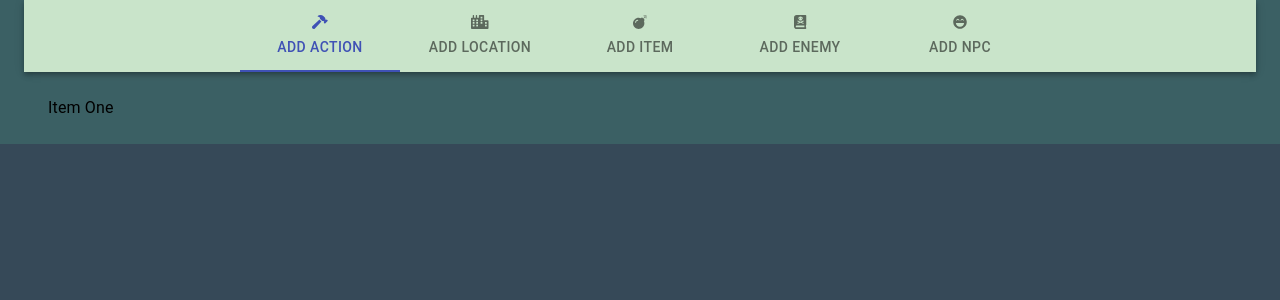
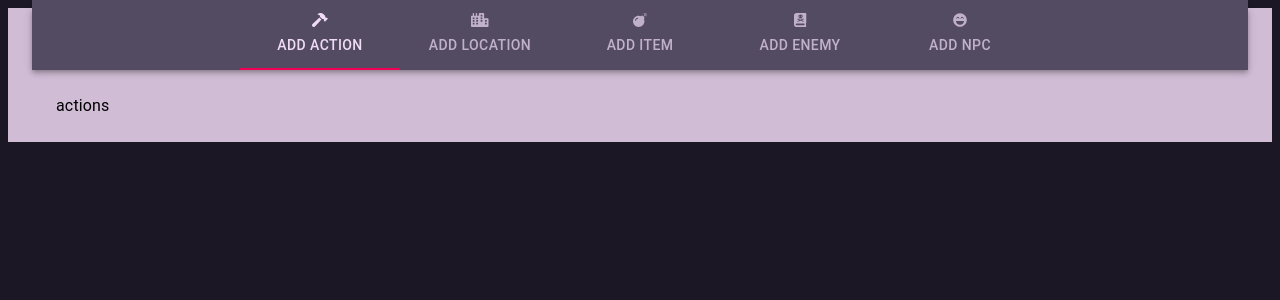
Before and after one commit to thinnkeeper/innkeeper-website, a React (Create React App) app: page / in a window 1280 px wide. Shown: the top 300 px of the page. Built offline with nearby package versions, Linux system fonts and the light colour scheme.

Commit message:
:lipstick: more UI updates

```diff
--- a/src/App.tsx
+++ /dev/null
@@ -1,11 +0,0 @@
-import React from 'react';
-import { Container } from '@material-ui/core';
-import Nav from './Nav';
-
-export default function App() {
-	return (
-		<Container maxWidth="lg" style={{ backgroundColor: '#3B6064' }}>
-			<Nav />
-		</Container>
-	);
-}
--- /dev/null
+++ b/src/components/App.tsx
@@ -0,0 +1,22 @@
+import React from 'react';
+import { createGlobalStyle } from 'styled-components';
+import { Container } from '@material-ui/core';
+import { colors } from '../shared/colors';
+import Nav from './Nav';
+
+const GlobalStyle = createGlobalStyle`
+  body {
+    background-color: ${colors.background};
+  }
+`;
+
+export default function App() {
+	return (
+		<>
+			<GlobalStyle />
+			<Container maxWidth="lg" style={{ backgroundColor: colors.primary }}>
+				<Nav />
+			</Container>
+		</>
+	);
+}
--- a/src/Nav/index.tsx
+++ b/src/components/Nav/index.tsx
@@ -1,5 +1,5 @@
 import React from 'react';
-import { AppBar, Tabs, Tab, Box, Typography } from '@material-ui/core';
+import { AppBar, Tabs, Tab } from '@material-ui/core';
 import { FontAwesomeIcon } from '@fortawesome/react-fontawesome';
 import {
 	faHammer,
@@ -8,25 +8,9 @@ import {
 	faBookDead,
 	faLaughBeam,
 } from '@fortawesome/free-solid-svg-icons';
-
-function TabPanel(props: any) {
-	const { children, value, index, ...other } = props;
-
-	return (
-		<div
-			role="tabpanel"
-			hidden={value !== index}
-			id={`scrollable-force-tabpanel-${index}`}
-			aria-labelledby={`scrollable-force-tab-${index}`}
-			{...other}>
-			{value === index && (
-				<Box p={3}>
-					<Typography>{children}</Typography>
-				</Box>
-			)}
-		</div>
-	);
-}
+import { colors } from '../../shared/colors';
+import TabPanel from '../TabPanel';
+import Page from '../Page';
 
 export default function Nav() {
 	const [value, setValue] = React.useState(0);
@@ -41,10 +25,14 @@ export default function Nav() {
 				<Tabs
 					value={value}
 					onChange={handleChange}
-					indicatorColor="primary"
-					textColor="primary"
+					indicatorColor={'secondary'}
+					textColor={'inherit'}
 					centered
-					style={{ backgroundColor: '#C9E4CA', color: '#364958' }}
+					style={{
+						backgroundColor: colors.tertiary,
+						color: colors.whiteish,
+						marginTop: '-10px',
+					}}
 					aria-label="scrollable force tabs example">
 					<Tab label="Add action" icon={<FontAwesomeIcon icon={faHammer} />} />
 					<Tab label="Add location" icon={<FontAwesomeIcon icon={faCity} />} />
@@ -53,26 +41,20 @@ export default function Nav() {
 					<Tab label="Add NPC" icon={<FontAwesomeIcon icon={faLaughBeam} />} />
 				</Tabs>
 			</AppBar>
-			<TabPanel value={value} index={0}>
-				Item One
+			<TabPanel page={value} index={0}>
+				<Page content={'addActions'} />
 			</TabPanel>
-			<TabPanel value={value} index={1}>
-				Item Two
+			<TabPanel page={value} index={1}>
+				<Page content={'addLocation'} />
 			</TabPanel>
-			<TabPanel value={value} index={2}>
-				Item Three
+			<TabPanel page={value} index={2}>
+				<Page content={'addItem'} />
 			</TabPanel>
-			<TabPanel value={value} index={3}>
-				Item Four
+			<TabPanel page={value} index={3}>
+				<Page content={'addEnemy'} />
 			</TabPanel>
-			<TabPanel value={value} index={4}>
-				Item Five
-			</TabPanel>
-			<TabPanel value={value} index={5}>
-				Item Six
-			</TabPanel>
-			<TabPanel value={value} index={6}>
-				Item Seven
+			<TabPanel page={value} index={4}>
+				<Page content={'addNPC'} />
 			</TabPanel>
 		</>
 	);
--- /dev/null
+++ b/src/components/Page/index.tsx
@@ -0,0 +1,26 @@
+import React from 'react';
+// import { Box, Typography } from '@material-ui/core';
+// import { colors } from '../shared/colors';
+
+const choosePage = (content: string) => {
+	switch (content) {
+		case 'addActions':
+			return 'actions';
+		case 'addLocation':
+			return 'locations';
+		case 'addItem':
+			return 'item';
+		case 'addEnemy':
+			return 'enemy';
+		case 'addNPC':
+			return 'npc';
+		default:
+			return 'home';
+	}
+};
+
+export default function Page(props: any) {
+	const { content } = props;
+
+	return <div>{choosePage(content)}</div>;
+}
--- /dev/null
+++ b/src/components/TabPanel/index.tsx
@@ -0,0 +1,21 @@
+import React from 'react';
+import { Box, Typography } from '@material-ui/core';
+// import { colors } from '../shared/colors';
+
+export default function TabPanel(props: any) {
+	const { children, page, index } = props;
+
+	return (
+		<div
+			role="tabpanel"
+			hidden={page !== index}
+			id={`scrollable-force-tabpanel-${index}`}
+			aria-labelledby={`scrollable-force-tab-${index}`}>
+			{page === index && (
+				<Box p={3}>
+					<Typography>{children}</Typography>
+				</Box>
+			)}
+		</div>
+	);
+}
--- a/src/index.css
+++ /dev/null
@@ -1,12 +0,0 @@
-body {
-	margin: 0;
-	font-family: -apple-system, BlinkMacSystemFont, 'Segoe UI', 'Roboto', 'Oxygen',
-		'Ubuntu', 'Cantarell', 'Fira Sans', 'Droid Sans', 'Helvetica Neue', sans-serif;
-	-webkit-font-smoothing: antialiased;
-	-moz-osx-font-smoothing: grayscale;
-	background-color: #364958;
-}
-
-code {
-	font-family: source-code-pro, Menlo, Monaco, Consolas, 'Courier New', monospace;
-}
```
Also changed, not shown: src/index.tsx (+7 -8 lines), 1 other file (tests, documents, lock files or other folders).
